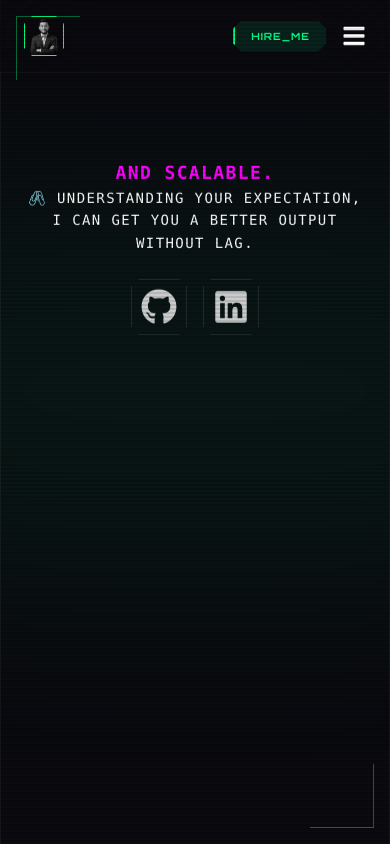
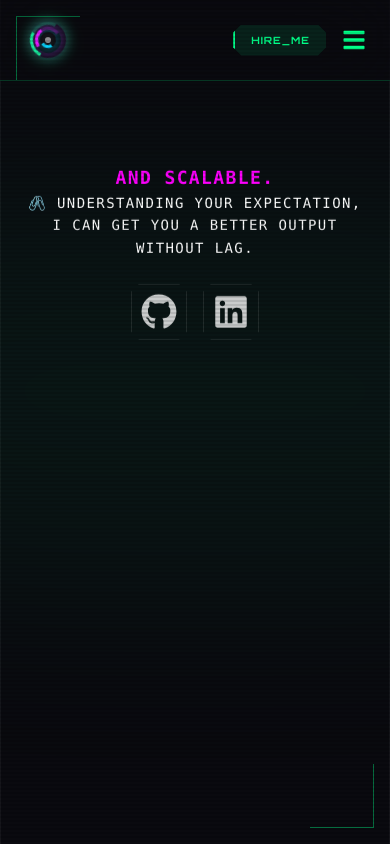
Before and after one commit to CoderGUY47/myPortfolio, a React (Vite) app: page / in a window 390 px wide. Shown: the top 844 px of the page. Built offline with nearby package versions, Linux system fonts and the light colour scheme.

Commit message:
feat: replace navbar logo with FreshGoose83 animated orbital node

```diff
--- a/index.html
+++ b/index.html
@@ -9,6 +9,7 @@
     <meta name="description" content="S.M. HASAN - Professional Frontend Engineer specializing in scalable AI-driven web architectures, MERN stack development, and full SEO optimization. Engineering high-performance digital ecosystems with a focus on speed and synchronization." />
     <meta name="keywords" content="S.M. Hasan, Scalable Web Apps, SEO Optimization, Frontend Engineer, MERN Stack, AI Architect, React Expert, Web Performance, Portfolio, Dhaka, Bangladesh" />
     <meta name="author" content="S.M. HASAN" />
+    <meta name="theme-color" content="#00ff88" />
 
     <!-- Open Graph / Facebook -->
     <meta property="og:type" content="website" />
--- a/src/components/Contact.jsx
+++ b/src/components/Contact.jsx
@@ -1,11 +1,9 @@
 import React from 'react';
 
 const Contact = () => {
-  const [email, setEmail] = React.useState('');
-
   const handleSend = () => {
     const targetEmail = "s.m.hasan4599@gmail.com";
-    const subject = email ? `Project Inquiry from ${email}` : "Project Inquiry";
+    const subject = "Project Inquiry via Portfolio";
     const body = "Hello S.M. Hasan, I would like to discuss a project with you.";
 
     // Direct Gmail Compose URL
@@ -14,9 +12,8 @@ const Contact = () => {
     // Open in new tab
     window.open(gmailUrl, '_blank');
   };
-
   return (
-    <section id="contact" className="py-14 relative overflow-hidden bg-gray-900/30 selection:bg-accent selection:text-black border-t border-white/5">
+    <section id="contact" className="py-14 relative overflow-hidden bg-gray-900/30 selection:bg-accent selection:text-black border-t border-accent/20">
 
       {/* Premium Background Grid */}
       <div className="absolute inset-0 opacity-[0.02] pointer-events-none"
@@ -36,12 +33,13 @@ const Contact = () => {
         </div>
 
         {/* Glitched Heading */}
-        <h2 className="text-4xl md:text-5xl font-heading font-black tracking-tighter uppercase text-white mb-8 cyber-glitch"
-            data-text="INITIATE_CONTACT">
-          INITIATE_CONTACT
+        <h2 className="text-3xl md:text-4xl font-heading font-black tracking-tighter uppercase text-white mb-8 cyber-glitch"
+            data-text="CONTACT">
+          CONTACT
         </h2>
 
-        <div className="p-6 border border-white/20 hover:border-accent/50 bg-white/5 cyber-chamfer-sm mb-16 inline-block backdrop-blur-md relative group transition-colors duration-500">
+        <div className="flex flex-col items-center gap-8">
+          <div className="p-6 border border-white/20 hover:border-accent/50 bg-white/5 cyber-chamfer-sm inline-block backdrop-blur-md relative group transition-colors duration-500">
              {/* Targeting Corners */}
              <div className="absolute inset-0 z-20 pointer-events-none">
                 <div className="absolute top-0 left-0 w-2 h-2 border-t border-l border-accent opacity-30 group-hover:opacity-100 transition-opacity"></div>
@@ -59,33 +57,13 @@ const Contact = () => {
              </p>
           </div>
 
-        {/* Input Bar - Technical Style */}
-        <div className="w-full max-w-lg flex flex-col sm:flex-row items-stretch gap-4 relative">
-          <div className="relative flex-1 w-full group">
-            {/* Input Glow */}
-            <div className="absolute inset-0 bg-accent/20 blur-md opacity-0 group-focus-within:opacity-100 transition-opacity duration-500"></div>
-            <div className="absolute left-4 top-1/2 -translate-y-1/2 flex items-center gap-2">
-              <span className="w-1.5 h-1.5 bg-accent/60 animate-pulse rounded-full"></span>
-              <span className="text-accent font-mono text-[10px]">&gt;</span>
-            </div>
-
-            <input
-              type="email"
-              value={email}
-              onChange={(e) => setEmail(e.target.value)}
-              placeholder="ENTER_SENDER_ADDRESS"
-              className="w-full h-full bg-background/80 border border-white/10 p-4 pl-12 text-xs font-mono text-white placeholder:text-white/20 uppercase focus:outline-none focus:border-accent transition-all relative z-10"
-            />
-          </div>
-
           <button
             onClick={handleSend}
-            className="group relative w-full sm:w-auto px-12 py-4 bg-accent text-black font-heading font-black text-[12px] uppercase tracking-widest hover:brightness-110 active:scale-95 transition-all cyber-chamfer-sm overflow-hidden btn-shine"
+            className="group relative px-12 py-4 bg-accent text-black font-heading font-black text-[12px] uppercase tracking-widest hover:brightness-110 active:scale-95 transition-all cyber-chamfer-sm overflow-hidden btn-shine"
           >
-            {/* Pulsing Glitch Layer */}
             <span className="absolute inset-0 bg-white/30 -translate-x-full group-hover:translate-x-full transition-transform duration-500 ease-in-out"></span>
             <span className="relative z-10 flex items-center justify-center gap-2">
-              SEND <span className="animate-pulse opacity-50 block w-1.5 h-3 bg-black"></span>
+              SEND_MESSAGE <span className="animate-pulse opacity-50 block w-1.5 h-3 bg-black"></span>
             </span>
           </button>
         </div>
--- a/src/components/Navbar.jsx
+++ b/src/components/Navbar.jsx
@@ -23,16 +23,22 @@ const Navbar = () => {
 
   return (
     <>
-      <nav className="fixed top-0 left-1/2 -translate-x-1/2 w-full md:w-[65%] z-100 px-6 py-4 flex items-center justify-between border-b border-white/5 bg-background/60 backdrop-blur-2xl transition-all">
+      <nav className="fixed top-0 left-1/2 -translate-x-1/2 w-full md:w-[65%] z-100 px-6 py-4 flex items-center justify-between border-b border-accent/20 bg-background/60 backdrop-blur-2xl transition-all">
         <div className="flex items-center gap-6">
           <Link to="/" className="relative group">
             <div className="absolute inset-0 bg-accent/20 blur-lg opacity-0 group-hover:opacity-100 transition-opacity"></div>
-            <div className="w-10 h-10 border border-accent flex items-center justify-center cyber-chamfer-sm group cursor-pointer hover:neon-glow bg-background/50 transition-all relative z-10 overflow-hidden">
-              <img
-                src="/images/bio-pic-png.png"
-                alt="Logo"
-                className="w-full h-full object-cover grayscale hover:grayscale-0 transition-all duration-500"
-              />
+            <div className="w-12 h-12 flex items-center justify-center relative group cursor-pointer transition-all duration-500 hover:scale-110">
+              {/* FreshGoose83 Premium Signature */}
+              <div className="relative w-9 h-9 flex items-center justify-center">
+                {/* Outer Ring - Neon Green */}
+                <div className="absolute inset-0 border-[3px] border-transparent border-t-accent border-r-accent/30 rounded-full animate-[spin_4s_linear_infinite] shadow-[0_0_15px_rgba(0,255,136,0.5)]"></div>
+                {/* Middle Ring - Magenta/Accent-Secondary */}
+                <div className="absolute inset-[5px] border-[3px] border-transparent border-b-accent-secondary border-l-accent-secondary/30 rounded-full animate-[spin_2.5s_linear_infinite_reverse] shadow-[0_0_15px_rgba(255,0,255,0.4)]"></div>
+                {/* Inner Ring - Cyan/Accent-Tertiary */}
+                <div className="absolute inset-[10px] border-[3px] border-transparent border-t-accent-tertiary rounded-full animate-[spin_1.5s_linear_infinite] shadow-[0_0_15px_rgba(0,212,255,0.6)]"></div>
+                {/* Core Synthesis Node */}
+                <div className="w-1.5 h-1.5 bg-white rounded-full shadow-[0_0_12px_rgba(255,255,255,0.8)] animate-pulse"></div>
+              </div>
             </div>
           </Link>
 
@@ -111,7 +117,7 @@ const Navbar = () => {
           </a>
           <button
             onClick={() => setIsOpen(!isOpen)}
-            className="text-white text-2xl focus:outline-none"
+            className="text-accent text-2xl focus:outline-none"
           >
             {isOpen ? <FaTimes /> : <FaBars />}
           </button>
```
Lines whose indentation alone changed are shown as unchanged.
